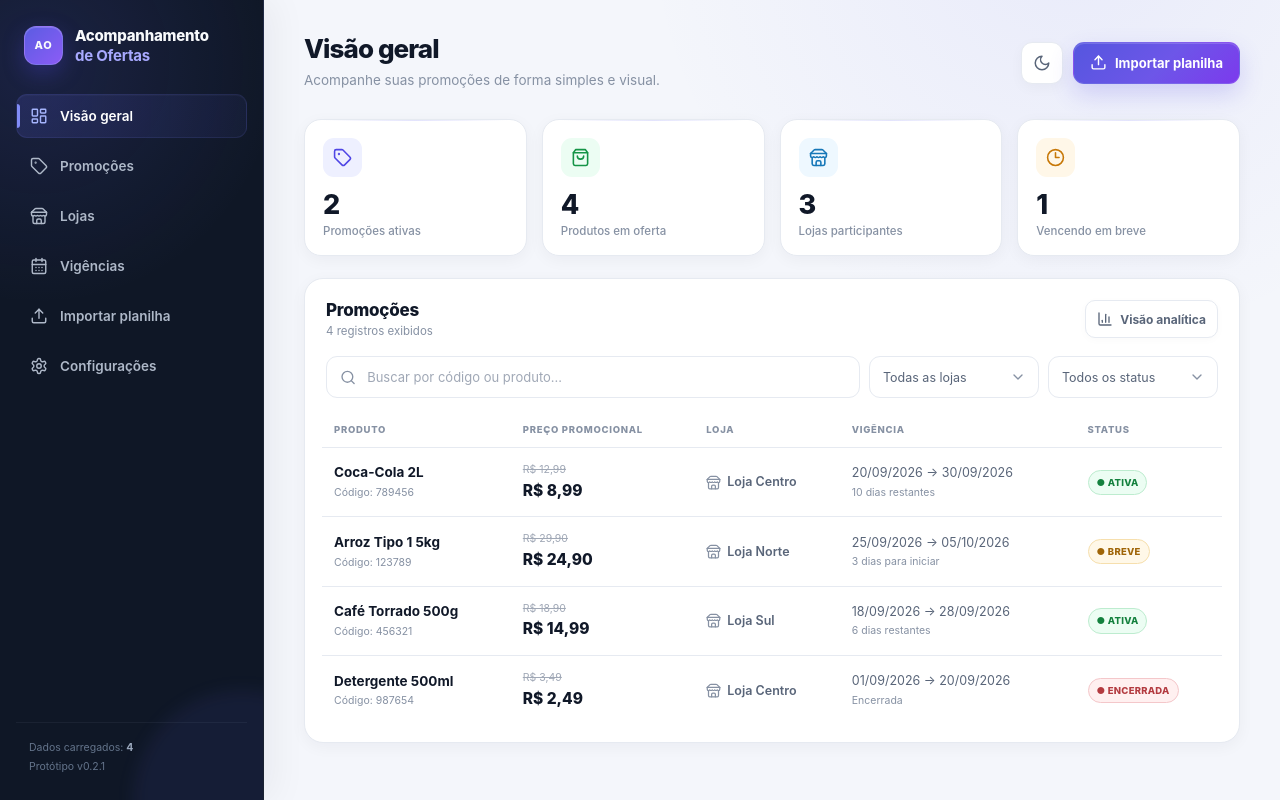
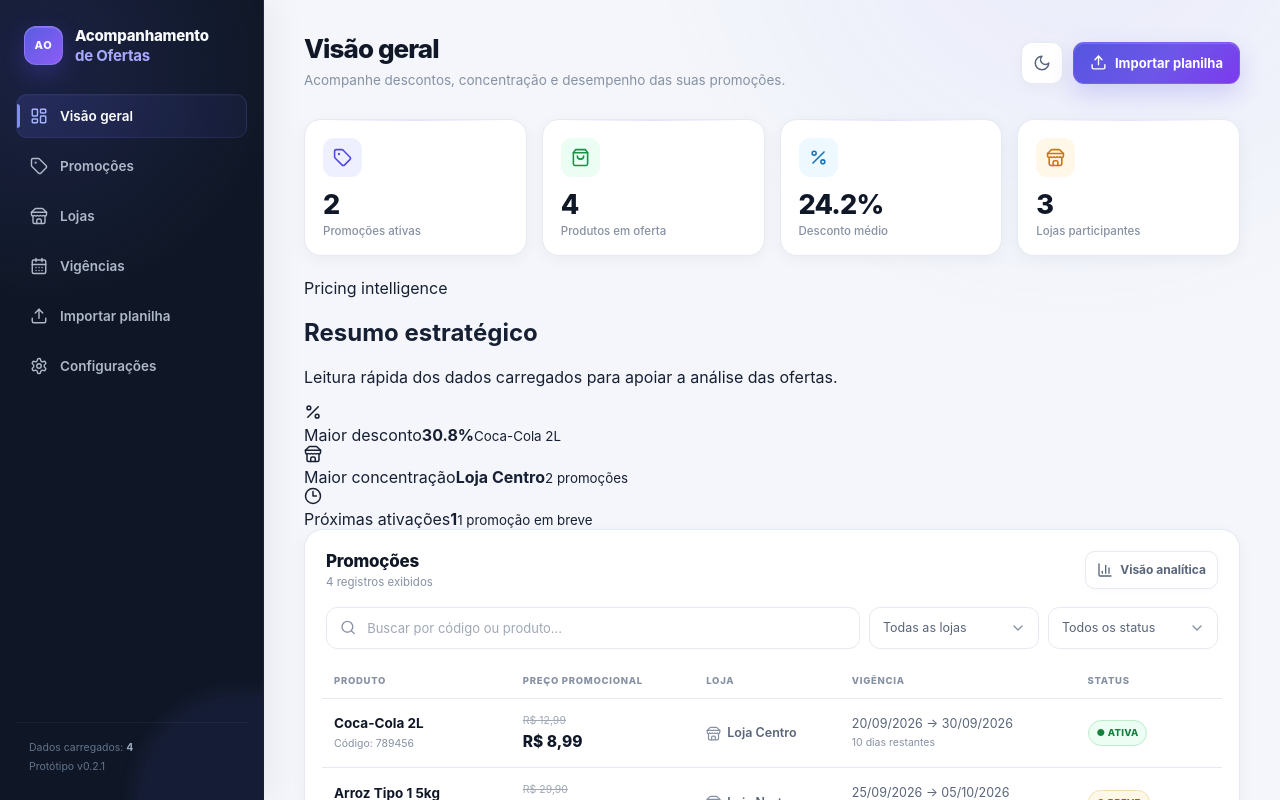
Before and after one commit to ThSaraiva979/Acompanhamento-de-Oferta-, a React (Vite) app: page / in a window 1280 px wide. Shown: the top 800 px of the page. Built offline with nearby package versions, Linux system fonts and the light colour scheme.

Commit message:
feat: adicionar indicadores estratégicos de pricing

```diff
--- a/src/App.tsx
+++ b/src/App.tsx
@@ -18,6 +18,7 @@ import {
   Check,
   Moon,
   Sun,
+  Percent,
 } from 'lucide-react'
 
 type Status = 'ATIVA' | 'BREVE' | 'ENCERRADA'
@@ -84,6 +85,32 @@ function App() {
   const stores = useMemo(() => Array.from(new Set(data.map((p) => p.store))), [data])
   const active = data.filter((p) => p.status === 'ATIVA').length
   const soon = data.filter((p) => p.status === 'BREVE').length
+  const productCount = useMemo(() => new Set(data.map((p) => p.code)).size, [data])
+
+  const pricingSummary = useMemo(() => {
+    const discounted = data
+      .map((promotion) => ({ promotion, discount: promotionDiscount(promotion) }))
+      .filter((item) => item.discount > 0)
+
+    const averageDiscount = discounted.length
+      ? discounted.reduce((sum, item) => sum + item.discount, 0) / discounted.length
+      : 0
+
+    const bestDiscount = discounted.reduce<(typeof discounted)[number] | null>(
+      (best, item) => (!best || item.discount > best.discount ? item : best),
+      null,
+    )
+
+    const topStore = stores
+      .map((name) => ({ name, count: data.filter((promotion) => promotion.store === name).length }))
+      .sort((a, b) => b.count - a.count)[0]
+
+    return {
+      averageDiscount,
+      bestDiscount,
+      topStore,
+    }
+  }, [data, stores])
 
   const title: Record<Tab, string> = {
     dashboard: 'Visão geral',
@@ -95,7 +122,7 @@ function App() {
   }
 
   const subtitle: Record<Tab, string> = {
-    dashboard: 'Acompanhe suas promoções de forma simples e visual.',
+    dashboard: 'Acompanhe descontos, concentração e desempenho das suas promoções.',
     promocoes: 'Consulte, filtre e acompanhe todas as ofertas.',
     lojas: 'Visão consolidada das lojas participantes.',
     vigencias: 'Visualize as ofertas organizadas por período.',
@@ -227,10 +254,22 @@ function App() {
           <>
             <section className="stats">
               <Stat icon={<Tag />} value={String(active)} label="Promoções ativas" />
-              <Stat icon={<ShoppingBag />} value={String(new Set(data.map((p) => p.code)).size)} label="Produtos em oferta" />
+              <Stat icon={<ShoppingBag />} value={String(productCount)} label="Produtos em oferta" />
+              <Stat
+                icon={<Percent />}
+                value={pricingSummary.averageDiscount ? `${pricingSummary.averageDiscount.toFixed(1)}%` : '—'}
+                label="Desconto médio"
+              />
               <Stat icon={<Store />} value={String(stores.length)} label="Lojas participantes" />
-              <Stat icon={<Clock3 />} value={String(soon)} label="Vencendo em breve" />
             </section>
+
+            <StrategicSummary
+              bestDiscount={pricingSummary.bestDiscount?.discount ?? 0}
+              bestDiscountProduct={pricingSummary.bestDiscount?.promotion.name ?? 'Sem referência'}
+              topStoreName={pricingSummary.topStore?.name ?? 'Sem referência'}
+              topStoreCount={pricingSummary.topStore?.count ?? 0}
+              soon={soon}
+            />
 
             <PromotionPanel
               filtered={filtered}
@@ -315,6 +354,61 @@ function App() {
         )}
       </main>
     </div>
+  )
+}
+
+function StrategicSummary({
+  bestDiscount,
+  bestDiscountProduct,
+  topStoreName,
+  topStoreCount,
+  soon,
+}: {
+  bestDiscount: number
+  bestDiscountProduct: string
+  topStoreName: string
+  topStoreCount: number
+  soon: number
+}) {
+  return (
+    <section className="strategic-summary" aria-label="Resumo estratégico">
+      <div className="strategic-summary-head">
+        <div>
+          <span className="eyebrow">Pricing intelligence</span>
+          <h2>Resumo estratégico</h2>
+          <p>Leitura rápida dos dados carregados para apoiar a análise das ofertas.</p>
+        </div>
+      </div>
+
+      <div className="strategic-insights">
+        <article className="insight-card">
+          <div className="insight-icon"><Percent size={18} /></div>
+          <div>
+            <span>Maior desconto</span>
+            <strong>{bestDiscount ? `${bestDiscount.toFixed(1)}%` : '—'}</strong>
+            <small>{bestDiscountProduct}</small>
+          </div>
+        </article>
+
+        <article className="insight-card">
+          <div className="insight-icon"><Store size={18} /></div>
+          <div>
+            <span>Maior concentração</span>
+            <strong>{topStoreName}</strong>
+            <small>{topStoreCount} {topStoreCount === 1 ? 'promoção' : 'promoções'}</small>
+          </div>
+        </article>
+
+        <article className="insight-card">
+          <div className="insight-icon"><Clock3 size={18} /></div>
+          <div>
+            <span>Próximas ativações</span>
+            <strong>{soon}</strong>
+            <small>{soon} {soon === 1 ? 'promoção em breve' : 'promoções em breve'}</small>
+          </div>
+        </article>
+      </div>
+    </section>
   )
 }
 
@@ -492,6 +586,12 @@ function parseMoney(value: string) {
   const cleaned = value.replace(/[^0-9,.-]/g, '').replace(/\./g, '').replace(',', '.')
   const parsed = Number(cleaned)
   return Number.isFinite(parsed) ? parsed : 0
+}
+
+function promotionDiscount(promotion: Promotion) {
+  const oldPrice = parseMoney(promotion.oldPrice)
+  const promoPrice = parseMoney(promotion.price)
+  return oldPrice > 0 && promoPrice > 0 && oldPrice > promoPrice ? ((oldPrice - promoPrice) / oldPrice) * 100 : 0
 }
 
 function formatMoney(value: number) {
```
